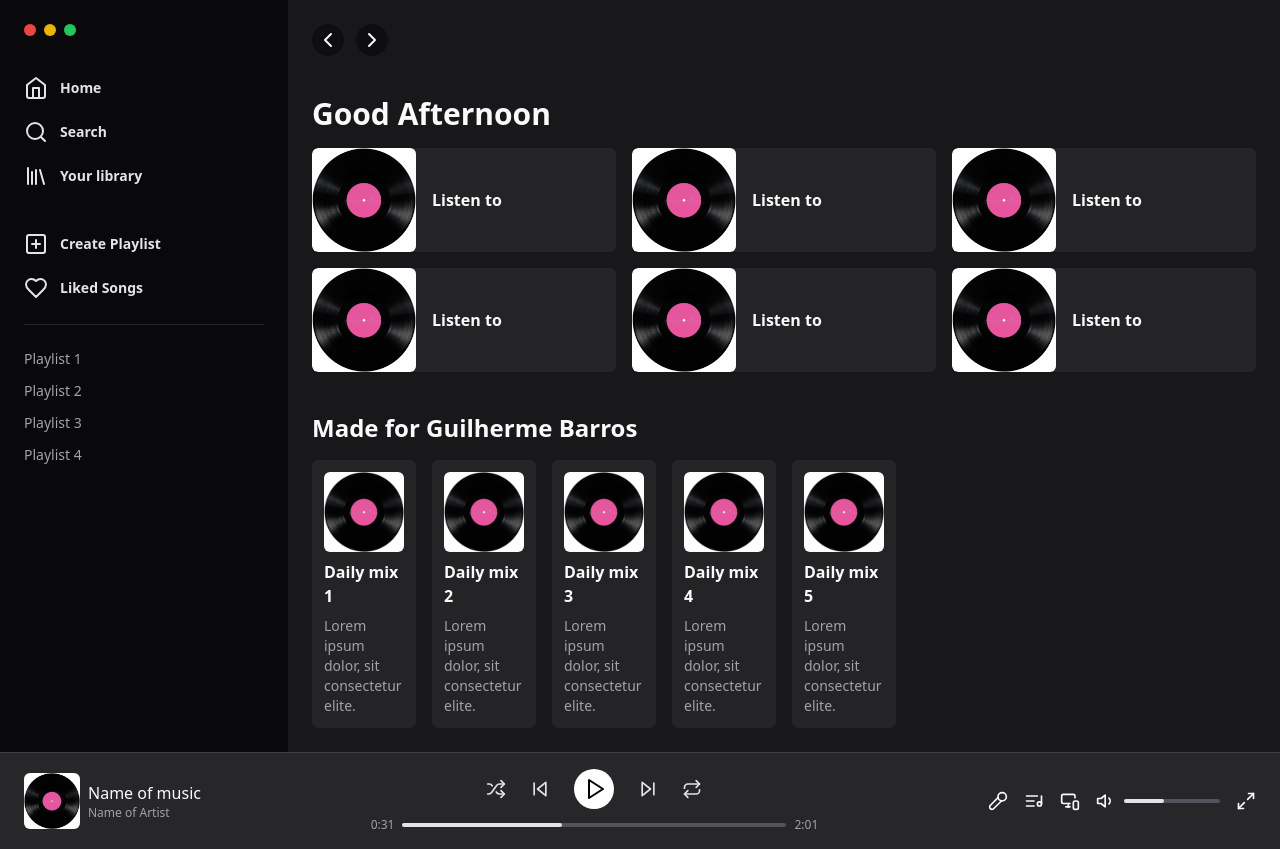
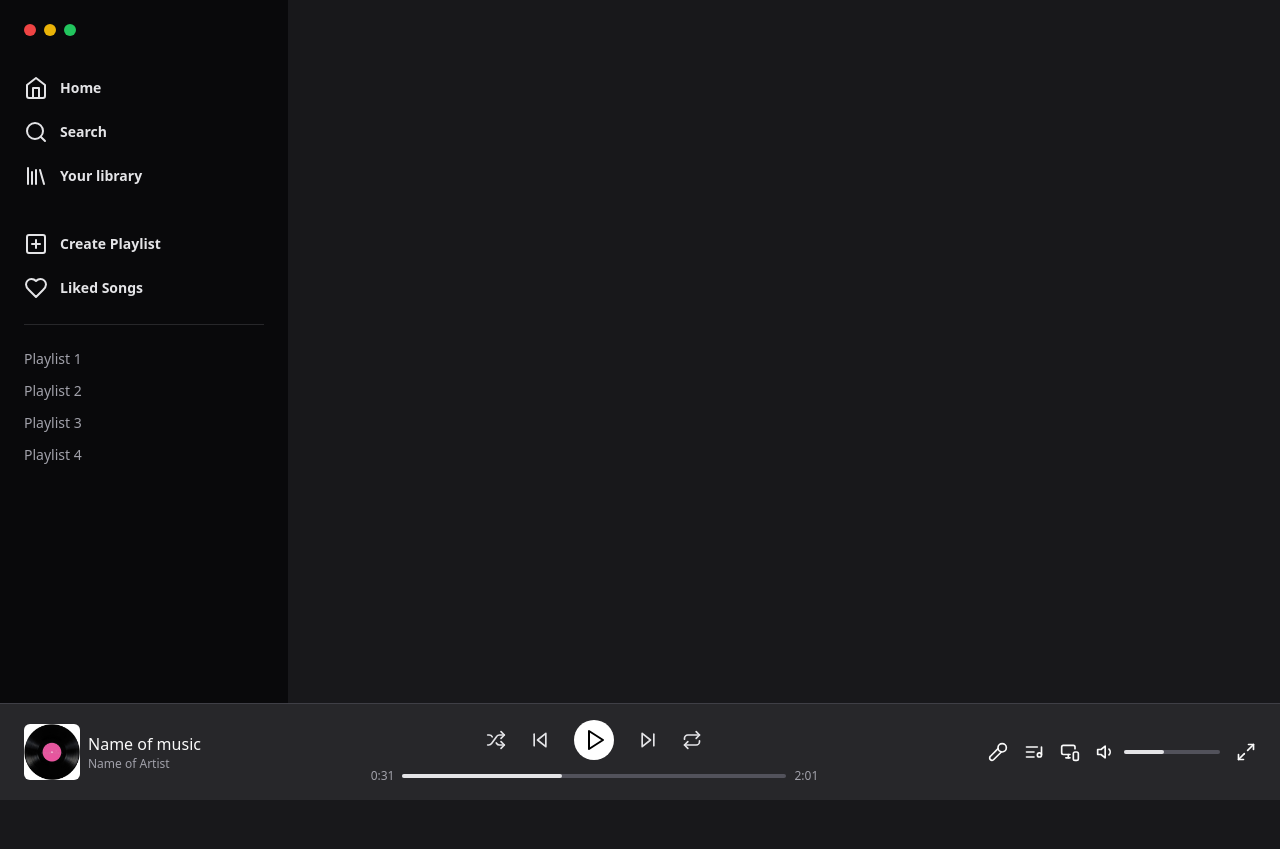
Before and after one commit to guilhermebarrosdev/tailwind-spotify, a Next.js app: page / in a window 1280 px wide. After the commit the page ends 800 px from the top, so only its background shows below. Built offline with nearby package versions, Linux system fonts and the light colour scheme.

Commit message:
:heavy_minus_sign: Remove importações não utilizadas

```diff
--- a/src/app/page.tsx
+++ b/src/app/page.tsx
@@ -1,211 +1,11 @@
 import { Footer } from '@/components/Footer';
 import { SideBar } from '@/components/SideBar';
-import { ChevronLeft, ChevronRight, Play } from 'lucide-react';
-import Image from 'next/image';
 
 export default function Home() {
   return (
     <div className='h-screen flex flex-col'>
       <div className='flex flex-1'>
         <SideBar />
-        <main className='flex-1 p-6'>
-          <div className='flex items-center gap-3'>
-            <button className='rounded-full bg-black/40 p-1'>
-              <ChevronLeft />
-            </button>
-            <button className='rounded-full bg-black/40 p-1'>
-              <ChevronRight />
-            </button>
-          </div>
-
-          <h1 className='font-semibold text-3xl mt-10'>Good Afternoon</h1>
-
-          <div className='grid grid-cols-3 gap-4 mt-4'>
-            <a
-              href='#'
-              className='bg-white/5 group rounded-md flex items-center gap-4 overflow-hidden hover:bg-white/10 transition-colors'
-            >
-              <Image
-                className='rounded-md'
-                src='/album.jpg'
-                width={104}
-                height={104}
-                alt='Capa do album'
-              />
-              <strong>Listen to</strong>
-              <button className='w-12 h-12 flex items-center justify-center pl-1 rounded-full bg-green-400 text-black ml-auto mr-8 invisible group-hover:visible'>
-                <Play />
-              </button>
-            </a>
-            <a
-              href='#'
-              className='bg-white/5 group rounded-md flex items-center gap-4 overflow-hidden hover:bg-white/10 transition-colors'
-            >
-              <Image
-                className='rounded-md'
-                src='/album.jpg'
-                width={104}
-                height={104}
-                alt='Capa do album'
-              />
-              <strong>Listen to</strong>
-              <button className='w-12 h-12 flex items-center justify-center pl-1 rounded-full bg-green-400 text-black ml-auto mr-8 invisible group-hover:visible'>
-                <Play />
-              </button>
-            </a>
-            <a
-              href='#'
-              className='bg-white/5 group rounded-md flex items-center gap-4 overflow-hidden hover:bg-white/10 transition-colors'
-            >
-              <Image
-                className='rounded-md'
-                src='/album.jpg'
-                width={104}
-                height={104}
-                alt='Capa do album'
-              />
-              <strong>Listen to</strong>
-              <button className='w-12 h-12 flex items-center justify-center pl-1 rounded-full bg-green-400 text-black ml-auto mr-8 invisible group-hover:visible'>
-                <Play />
-              </button>
-            </a>
-            <a
-              href='#'
-              className='bg-white/5 group rounded-md flex items-center gap-4 overflow-hidden hover:bg-white/10 transition-colors'
-            >
-              <Image
-                className='rounded-md'
-                src='/album.jpg'
-                width={104}
-                height={104}
-                alt='Capa do album'
-              />
-              <strong>Listen to</strong>
-              <button className='w-12 h-12 flex items-center justify-center pl-1 rounded-full bg-green-400 text-black ml-auto mr-8 invisible group-hover:visible'>
-                <Play />
-              </button>
-            </a>
-            <a
-              href='#'
-              className='bg-white/5 group rounded-md flex items-center gap-4 overflow-hidden hover:bg-white/10 transition-colors'
-            >
-              <Image
-                className='rounded-md'
-                src='/album.jpg'
-                width={104}
-                height={104}
-                alt='Capa do album'
-              />
-              <strong>Listen to</strong>
-              <button className='w-12 h-12 flex items-center justify-center pl-1 rounded-full bg-green-400 text-black ml-auto mr-8 invisible group-hover:visible'>
-                <Play />
-              </button>
-            </a>
-            <a
-              href='#'
-              className='bg-white/5 group rounded-md flex items-center gap-4 overflow-hidden hover:bg-white/10 transition-colors'
-            >
-              <Image
-                className='rounded-md'
-                src='/album.jpg'
-                width={104}
-                height={104}
-                alt='Capa do album'
-              />
-              <strong>Listen to</strong>
-              <button className='w-12 h-12 flex items-center justify-center pl-1 rounded-full bg-green-400 text-black ml-auto mr-8 invisible group-hover:visible'>
-                <Play />
-              </button>
-            </a>
-          </div>
-
-          <h2 className='font-semibold text-2xl mt-10'>
-            Made for Guilherme Barros
-          </h2>
-
-          <div className='grid grid-cols-8 gap-4 mt-4 '>
-            <a
-              href='#'
-              className='bg-white/5 p-3 rounded-md flex flex-col gap-2 hover:bg-white/10'
-            >
-              <Image
-                className='rounded-md w-full'
-                src='/album.jpg'
-                width={120}
-                height={120}
-                alt='Capa do album'
-              />
-              <strong className='font-semibold'>Daily mix 1</strong>
-              <span className='text-sm text-zinc-400'>
-                Lorem ipsum dolor, sit consectetur elite.
-              </span>
-            </a>
-            <a
-              href='#'
-              className='bg-white/5 p-3 rounded-md flex flex-col gap-2 hover:bg-white/10'
-            >
-              <Image
-                className='rounded-md w-full'
-                src='/album.jpg'
-                width={120}
-                height={120}
-                alt='Capa do album'
-              />
-              <strong className='font-semibold'>Daily mix 2</strong>
-              <span className='text-sm text-zinc-400'>
-                Lorem ipsum dolor, sit consectetur elite.
-              </span>
-            </a>
-            <a
-              href='#'
-              className='bg-white/5 p-3 rounded-md flex flex-col gap-2 hover:bg-white/10'
-            >
-              <Image
-                className='rounded-md w-full'
-                src='/album.jpg'
-                width={120}
-                height={120}
-                alt='Capa do album'
-              />
-              <strong className='font-semibold'>Daily mix 3</strong>
-              <span className='text-sm text-zinc-400'>
-                Lorem ipsum dolor, sit consectetur elite.
-              </span>
-            </a>
-            <a
-              href='#'
-              className='bg-white/5 p-3 rounded-md flex flex-col gap-2 hover:bg-white/10'
-            >
-              <Image
-                className='rounded-md w-full'
-                src='/album.jpg'
-                width={120}
-                height={120}
-                alt='Capa do album'
-              />
-              <strong className='font-semibold'>Daily mix 4</strong>
-              <span className='text-sm text-zinc-400'>
-                Lorem ipsum dolor, sit consectetur elite.
-              </span>
-            </a>
-            <a
-              href='#'
-              className='bg-white/5 p-3 rounded-md flex flex-col gap-2 hover:bg-white/10'
-            >
-              <Image
-                className='rounded-md w-full'
-                src='/album.jpg'
-                width={120}
-                height={120}
-                alt='Capa do album'
-              />
-              <strong className='font-semibold'>Daily mix 5</strong>
-              <span className='text-sm text-zinc-400'>
-                Lorem ipsum dolor, sit consectetur elite.
-              </span>
-            </a>
-          </div>
-        </main>
       </div>
 
       <Footer />
```
